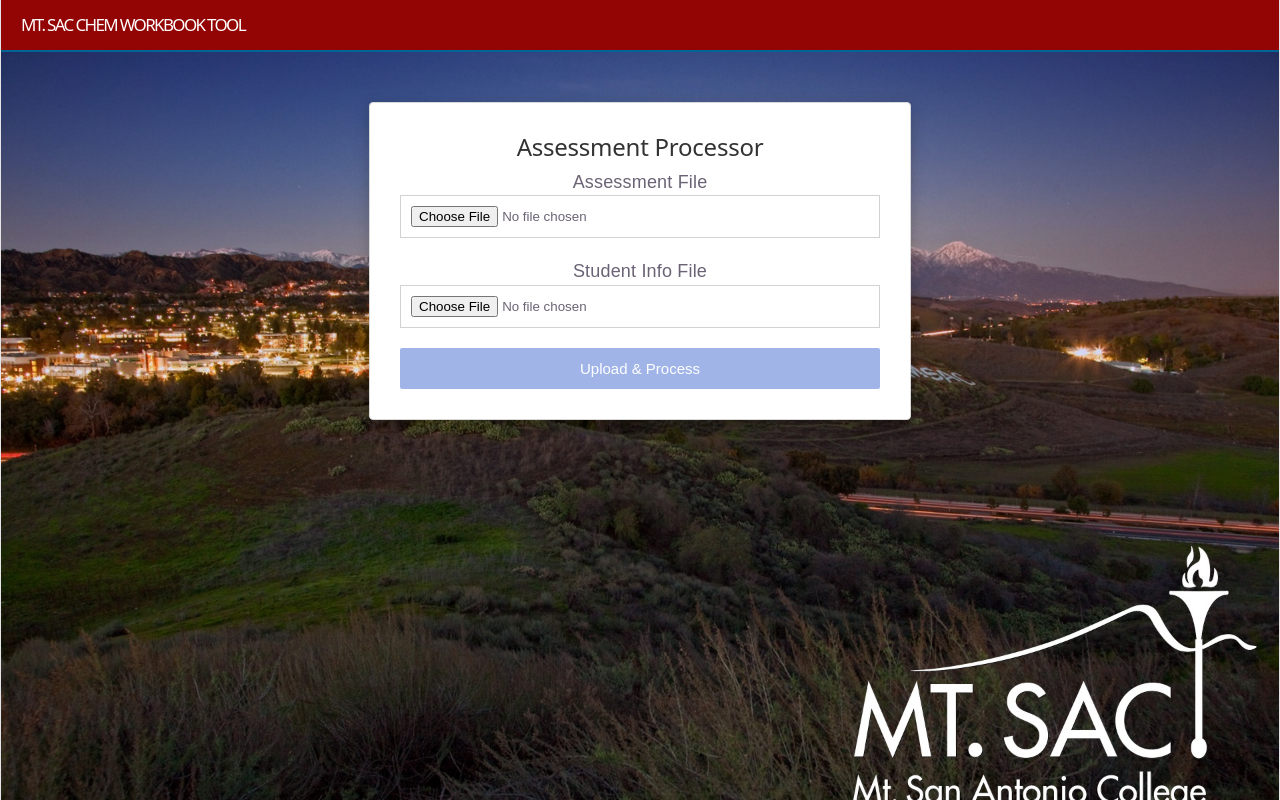
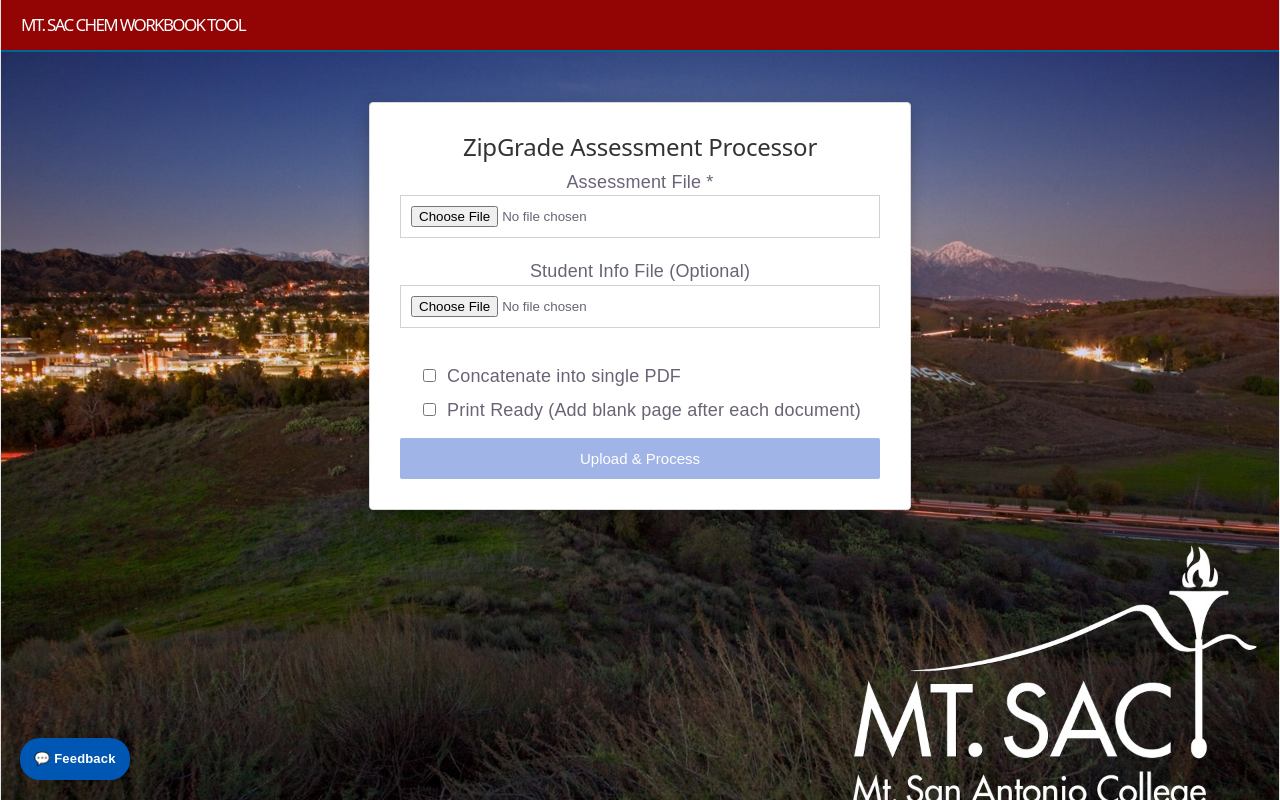
Before and after one commit to Pyro62/mtsac-chem-workbook-tool, a React (Vite) app in the folder frontend/: page / in a window 1280 px wide. Built offline with nearby package versions, Linux system fonts and the light colour scheme.

Commit message:
added feedback and concatenation function to frontend, plus modified route to support no student info docs

```diff
--- a/frontend/src/App.jsx
+++ b/frontend/src/App.jsx
@@ -4,6 +4,8 @@ import './App.css';
 function App() {
   const [testFile, setTestFile] = useState(null)
   const [studentFile, setStudentFile] = useState(null)
+  const [concatenate, setConcatenate] = useState(false)
+  const [printReady, setPrintReady] = useState(false)
   const [result, setResult] = useState(null)
   const [loading, setLoading] = useState(false)
 
@@ -14,22 +16,63 @@ function App() {
   }
 
   const handleStudentFileChange = (e) => {
-    if (e.target.files) {
+    if (e.target.files && e.target.files.length > 0) {
       setStudentFile(e.target.files[0])
+    } else {
+      setStudentFile(null)
+    }
+  }
+
+  // --- Handlers for Linked Checkbox Behavior ---
+  const handleConcatenateChange = (e) => {
+    const isChecked = e.target.checked
+    setConcatenate(isChecked)
+    // Unchecking concatenate also turns off printReady since printReady requires concatenated PDF
+    if (!isChecked) {
+      setPrintReady(false)
+    }
+  }
+
+  const handlePrintReadyChange = (e) => {
+    const isChecked = e.target.checked
+    setPrintReady(isChecked)
+    // Checking printReady forces concatenate to true
+    if (isChecked) {
+      setConcatenate(true)
     }
   }
 
   const handleUpload = async () => {
     setLoading(true);
+    setResult(null);
+
     const formData = new FormData();
     formData.append('test_file', testFile);
+    if (studentFile) {
       formData.append('student_file', studentFile);
+    }
 
+    // Append boolean flags as stringified values for FastAPI Form(...)
+    formData.append('concatenate_files', concatenate);
+    formData.append('print_ready', printReady);
+
+    try {
       const response = await fetch('/api/download-zip', { method: 'POST', body: formData });
 
       if (!response.ok) {
         const errorData = await response.json();
-      setResult({ success: false, error: errorData.detail || "Upload failed" });
+
+        // Safe extraction of error string (prevents React object rendering crash)
+        let formattedError = "Upload failed";
+        if (typeof errorData.detail === 'string') {
+          formattedError = errorData.detail;
+        } else if (Array.isArray(errorData.detail)) {
+          formattedError = errorData.detail.map(e => `${e.loc.join('.')}: ${e.msg}`).join(', ');
+        } else if (typeof errorData.detail === 'object') {
+          formattedError = JSON.stringify(errorData.detail);
+        }
+
+        setResult({ success: false, error: formattedError });
         setLoading(false);
         return;
       }
@@ -38,12 +81,30 @@ function App() {
       const url = window.URL.createObjectURL(blob);
       const a = document.createElement('a');
       a.href = url;
-    a.download = 'student_reports.zip';
+
+      // Infer default extension based on merge flags
+      const isMerged = concatenate || printReady;
+      const defaultFilename = isMerged ? 'student_reports.pdf' : 'student_reports.zip';
+
+      // Use Content-Disposition filename from backend if present
+      const contentDisposition = response.headers.get('Content-Disposition');
+      let downloadFilename = defaultFilename;
+      if (contentDisposition && contentDisposition.includes('filename=')) {
+        downloadFilename = contentDisposition.split('filename=')[1].replace(/["']/g, '');
+      }
+
+      a.download = downloadFilename;
       document.body.appendChild(a);
       a.click();
       a.remove();
+      window.URL.revokeObjectURL(url);
 
+      setResult({ success: true, data: { message: "Processing completed successfully!" } });
+    } catch (err) {
+      setResult({ success: false, error: err.message || "An unexpected error occurred." });
+    } finally {
       setLoading(false);
+    }
   };
 
   return (
@@ -54,10 +115,10 @@ function App() {
 
       <div className="content-container">
         <div className="boarder-all" style={{ textAlign: 'center' }}>
-          <h2 style={{ marginTop: 0, color: '#333' }}>Assessment Processor</h2>
+          <h2 style={{ marginTop: 0, color: '#333' }}>ZipGrade  Assessment Processor</h2>
 
           <div className="wr-input-control">
-            <label>Assessment File</label>
+            <label>Assessment File *</label>
             <input
               type="file"
               accept=".xlsx, .xls"
@@ -67,7 +128,7 @@ function App() {
           </div>
 
           <div className="wr-input-control">
-            <label>Student Info File</label>
+            <label>Student Info File (Optional)</label>
             <input
               type="file"
               accept=".xlsx, .xls"
@@ -76,7 +137,36 @@ function App() {
             />
           </div>
 
-          <button className="wr-btn" onClick={handleUpload} disabled={loading || !testFile || !studentFile}>
+          {/* Option Checkboxes */}
+          <div style={{ margin: '15px 0', textAlign: 'left', display: 'inline-block' }}>
+            <div style={{ marginBottom: '8px' }}>
+              <label style={{ cursor: 'pointer', display: 'flex', alignItems: 'center', gap: '8px' }}>
+                <input
+                  type="checkbox"
+                  checked={concatenate}
+                  onChange={handleConcatenateChange}
+                  disabled={loading}
+                />
+                Concatenate into single PDF
+              </label>
+            </div>
+
+            <div>
+              <label style={{ cursor: 'pointer', display: 'flex', alignItems: 'center', gap: '8px' }}>
+                <input
+                  type="checkbox"
+                  checked={printReady}
+                  onChange={handlePrintReadyChange}
+                  disabled={loading}
+                />
+                Print Ready (Add blank page after each document)
+              </label>
+            </div>
+          </div>
+
+          <br />
+
+          <button className="wr-btn" onClick={handleUpload} disabled={loading || !testFile}>
             {loading ? 'Processing Spreadsheet...' : 'Upload & Process'}
           </button>
 
@@ -84,10 +174,8 @@ function App() {
             <div style={{ marginTop: '20px', color: result.success ? 'green' : 'red' }}>
               {result.success ? (
                 <div>
-                  <h3>Upload Successful!</h3>
-                  <pre style={{ textAlign: 'left', display: 'inline-block', background: '#f4f4f4', padding: '15px', borderRadius: '5px' }}>
-                    {JSON.stringify(result.data, null, 2)}
-                  </pre>
+                  <h3>Processing Successful!</h3>
+                  <p>Your download should start automatically.</p>
                 </div>
               ) : (
                 <p>Error: {result.error}</p>
@@ -96,6 +184,30 @@ function App() {
           )}
         </div>
       </div>
+    <a
+      href="https://docs.google.com/forms/d/e/1FAIpQLSfNlUE8bO5rEcW01lfkG7QwK2qhhKJmzoK2uuIZO0uAA_acjg/viewform?usp=header"
+      target="_blank"
+      rel="noopener noreferrer"
+      style={{
+        position: 'fixed',
+        bottom: '20px',
+        left: '20px',
+        zIndex: 9999,
+        backgroundColor: '#0056b3',
+        color: '#ffffff',
+        padding: '8px 14px',
+        borderRadius: '20px',
+        textDecoration: 'none',
+        fontSize: '13px',
+        fontWeight: '600',
+        boxShadow: '0 2px 8px rgba(0,0,0,0.15)',
+        display: 'flex',
+        alignItems: 'center',
+        gap: '6px'
+      }}
+    >
+      💬 Feedback
+    </a>
     </div>
   )
 }
```
Also changed, not shown: 1 other file (tests, documents, lock files or other folders). Lines whose indentation alone changed are shown as unchanged.
